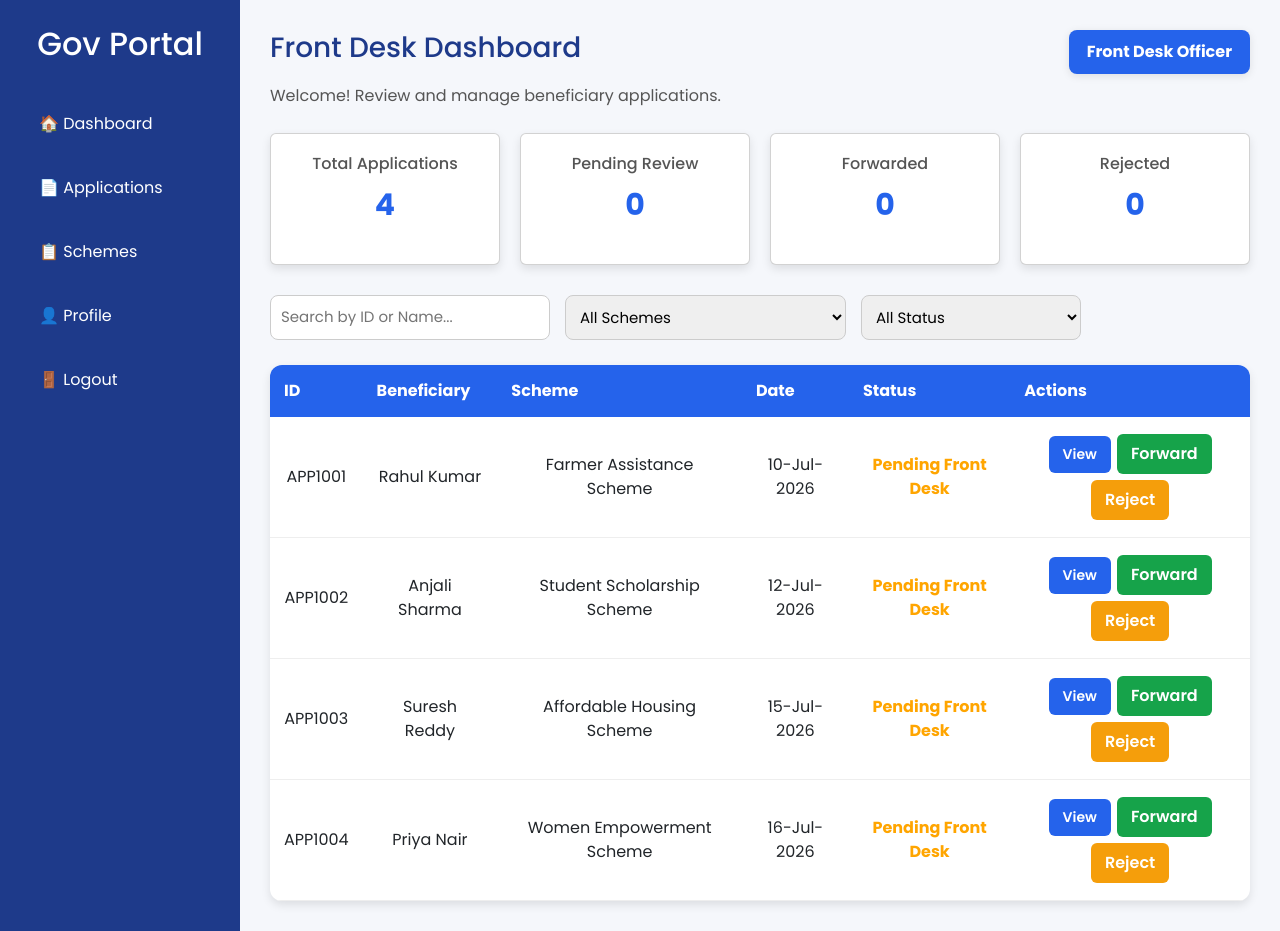
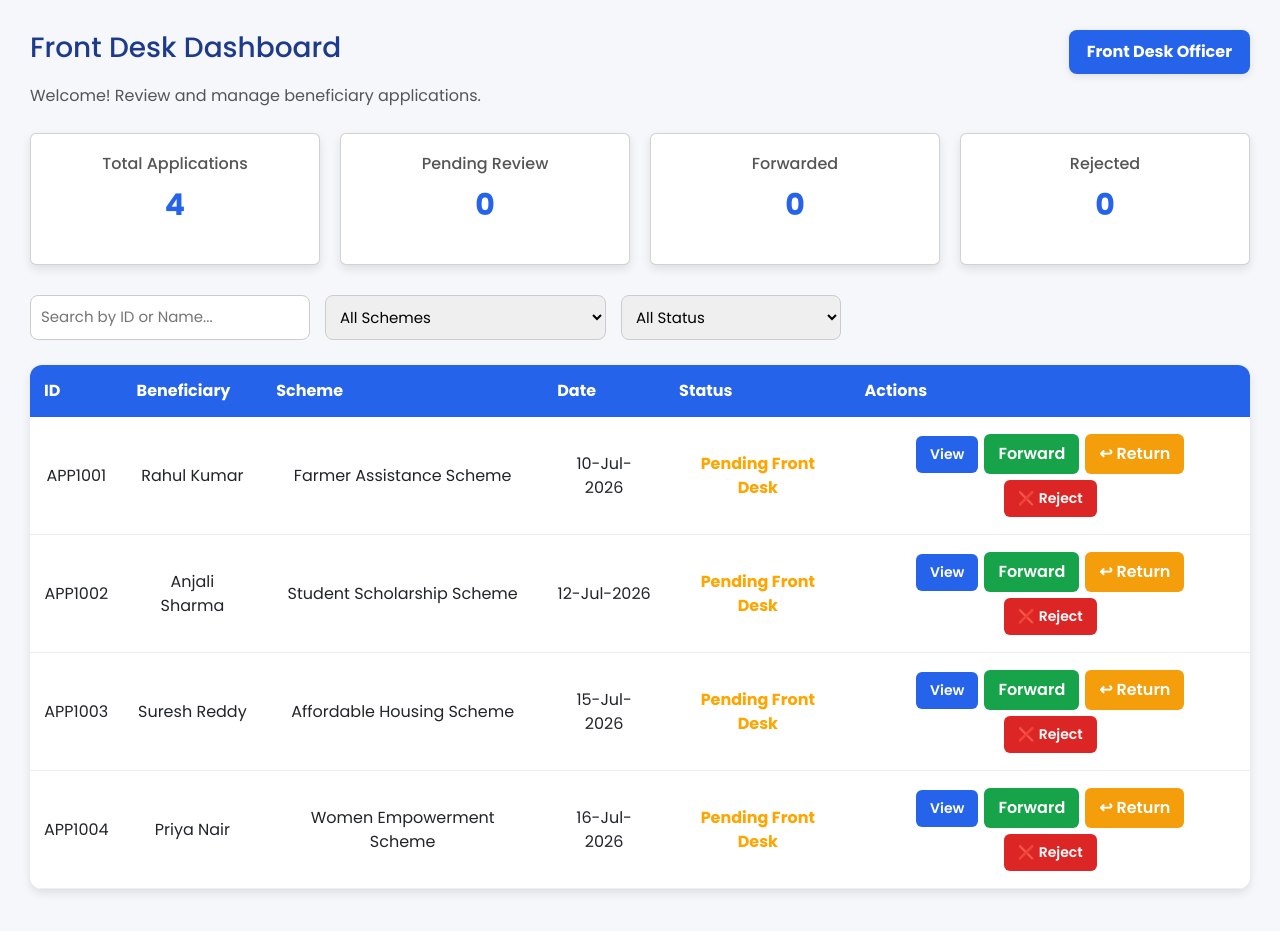
Before and after one commit to VyshnaviChalla-13/-Government-Subsidy-Grant-Disbursement-Tracking-System-, a React app in the folder frontend/: page /officer/frontdesk in a window 1280 px wide. Built offline with nearby package versions, Linux system fonts and the light colour scheme; the HTML template or start-up script is replaced by a standard one.

Commit message:
Merge branch 'frontend-member3' into develop

```diff
--- a/frontend/src/pages/officer/FrontDeskDashboard.css
+++ b/frontend/src/pages/officer/FrontDeskDashboard.css
@@ -1,12 +1,11 @@
 /* Dashboard Layout */
 
 .dashboard-layout {
-    display: flex;
+    width: 100%;
     min-height: 100vh;
     background: #f5f7fb;
     font-family: Arial, Helvetica, sans-serif;
 }
-
 
 /* Sidebar */
 
@@ -43,10 +42,11 @@
 /* Main Content */
 
 .main-content {
-    flex: 1;
+    width: 100%;
+    max-width: 1400px;
+    margin: 0 auto;
     padding: 30px;
 }
-
 
 /* Topbar */
 
@@ -340,3 +340,69 @@
 .view-btn:hover{
     background:#1d4ed8;
 }
+.return-btn {
+    background: #ff9800;
+    color: white;
+    border: none;
+    padding: 6px 12px;
+    margin-left: 5px;
+    border-radius: 5px;
+    cursor: pointer;
+}
+
+.return-btn:hover {
+    background: #e68900;
+}
+.reason-modal{
+    width:450px;
+    background:white;
+    padding:25px;
+    border-radius:10px;
+    box-shadow:0 5px 20px rgba(0,0,0,.2);
+}
+
+.reason-modal h2{
+    margin-bottom:10px;
+}
+
+.reason-modal p{
+    margin-bottom:15px;
+}
+
+.reason-modal textarea{
+    width:100%;
+    padding:10px;
+    border:1px solid #ccc;
+    border-radius:6px;
+    resize:none;
+    margin-bottom:20px;
+}
+
+.reason-buttons{
+    display:flex;
+    justify-content:flex-end;
+    gap:10px;
+}
+
+.submit-btn{
+    background:#1e88e5;
+    color:white;
+    border:none;
+    padding:8px 18px;
+    border-radius:5px;
+    cursor:pointer;
+}
+
+.submit-btn:disabled{
+    opacity:.5;
+    cursor:not-allowed;
+}
+
+.cancel-btn{
+    background:#e53935;
+    color:white;
+    border:none;
+    padding:8px 18px;
+    border-radius:5px;
+    cursor:pointer;
+}
--- a/frontend/src/pages/officer/FrontDeskDashboard.jsx
+++ b/frontend/src/pages/officer/FrontDeskDashboard.jsx
@@ -22,6 +22,8 @@ function FrontDeskDashboard() {
     const [schemeFilter, setSchemeFilter] = useState("");
     const [statusFilter, setStatusFilter] = useState("");
     const [selectedApplication, setSelectedApplication] = useState(null);
+    const [actionType, setActionType] = useState("");
+    const [reason, setReason] = useState("");
     const navigate = useNavigate();
 
     const filteredApplications = applications.filter((app) => {
@@ -52,32 +54,37 @@ function FrontDeskDashboard() {
         setApplications(updated);
         saveApplications(updated);
     };
+    const openReasonPopup = (application, action) => {
+        setSelectedApplication(application);
+        setActionType(action);
+        setReason("");
+    };
+    const submitReason = () => {
+
+        const updated = applications.map((app) =>
+            app.id === selectedApplication.id
+                ? {
+                    ...app,
+                    status: actionType,
+                    reason: reason
+                }
+                : app
+        );
+
+        setApplications(updated);
+        saveApplications(updated);
+
+        setSelectedApplication(null);
+        setReason("");
+        setActionType("");
+    };
 
     return (
 
         <div className="dashboard-layout">
 
-            {/* Sidebar */}
 
-            <aside className="sidebar">
 
-                <h2>Gov Portal</h2>
-
-                <ul>
-
-                    <li>🏠 Dashboard</li>
-
-                    <li>📄 Applications</li>
-
-                    <li>📋 Schemes</li>
-
-                    <li>👤 Profile</li>
-
-                    <li>🚪 Logout</li>
-
-                </ul>
-
-            </aside>
 
 
 
@@ -203,6 +210,7 @@ function FrontDeskDashboard() {
                         <option>Pending</option>
 
                         <option>Forwarded</option>
+                        <option>Returned</option>
 
                         <option>Rejected</option>
 
@@ -274,27 +282,24 @@ function FrontDeskDashboard() {
                                 </button>
 
                                 <button
-                                    onClick={() =>
-                                        updateStatus(
-                                            app.id,
-                                            "Forwarded"
-                                        )
-                                    }
+                                    onClick={() => updateStatus(app.id, "Forwarded")}
                                 >
                                     Forward
                                 </button>
 
                                 <button
-                                    onClick={() =>
-                                        updateStatus(
-                                            app.id,
-                                            "Rejected"
-                                        )
-                                    }
+                                    className="return-btn"
+                                    onClick={() => openReasonPopup(app, "Returned")}
                                 >
-                                    Reject
+                                    ↩ Return
                                 </button>
 
+                                <button
+                                    className="reject-btn"
+                                    onClick={() => openReasonPopup(app, "Rejected")}
+                                >
+                                    ❌ Reject
+                                </button>
                             </td>
 
                         </tr>
@@ -405,6 +410,54 @@ function FrontDeskDashboard() {
                     </div>
 
                 )}
+                {selectedApplication &&
+                    (actionType === "Returned" || actionType === "Rejected") && (
+
+                        <div className="modal-overlay">
+
+                            <div className="reason-modal">
+
+                                <h2>{actionType} Application</h2>
+
+                                <p>
+                                    Please provide the reason before continuing.
+                                </p>
+
+                                <textarea
+                                    value={reason}
+                                    onChange={(e) => setReason(e.target.value)}
+                                    placeholder="Enter reason..."
+                                    rows="5"
+                                />
+
+                                <div className="reason-buttons">
+
+                                    <button
+                                        className="submit-btn"
+                                        disabled={reason.trim() === ""}
+                                        onClick={submitReason}
+                                    >
+                                        Submit
+                                    </button>
+
+                                    <button
+                                        className="cancel-btn"
+                                        onClick={() => {
+                                            setSelectedApplication(null);
+                                            setReason("");
+                                            setActionType("");
+                                        }}
+                                    >
+                                        Cancel
+                                    </button>
+
+                                </div>
+
+                            </div>
+
+                        </div>
+
+                    )}
 
             </main>
 
```
